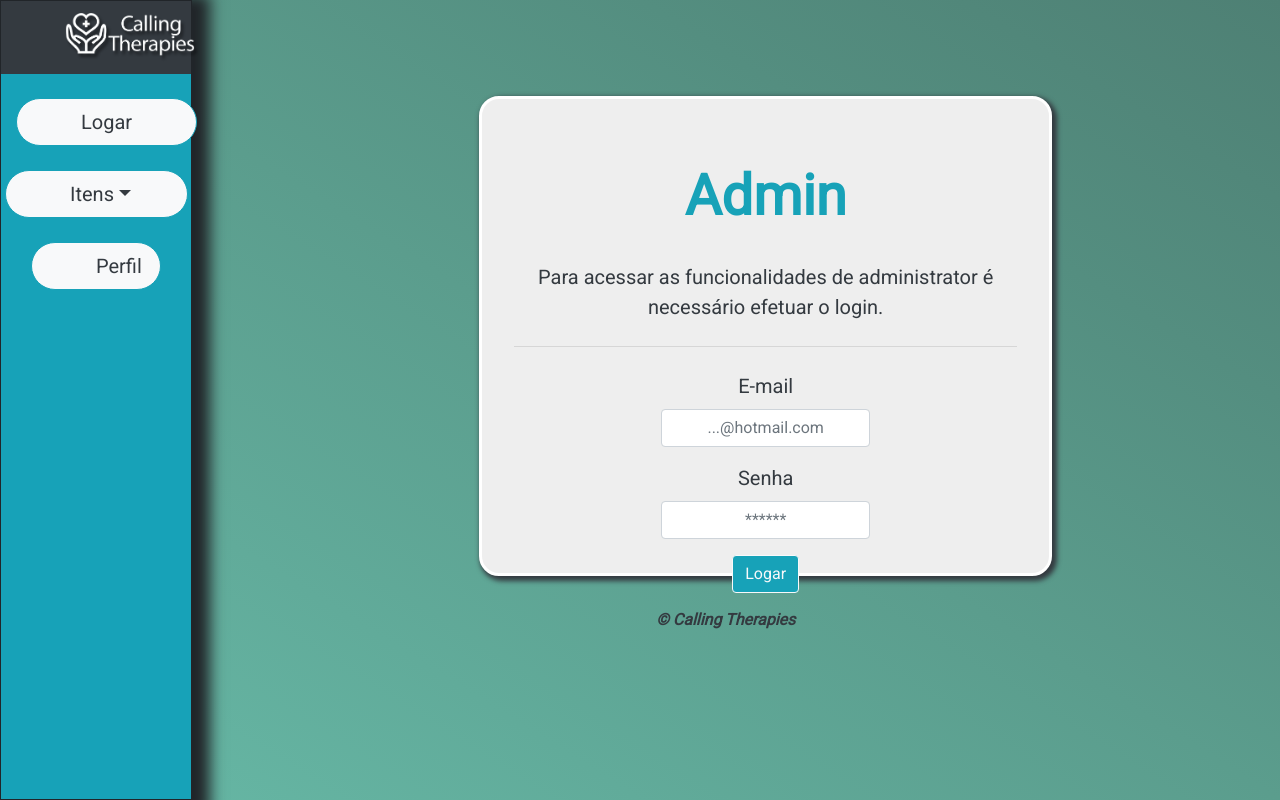
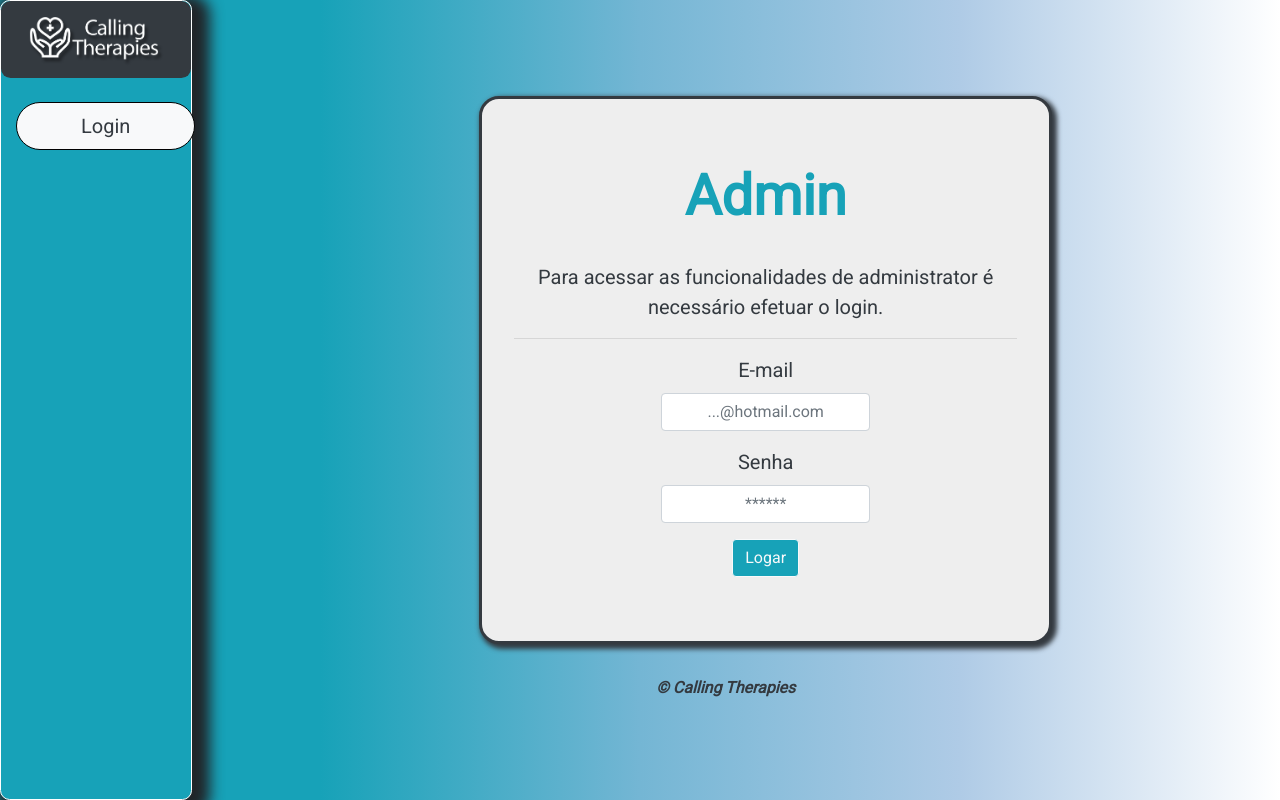
Before and after one commit to terrotar/OPE, a Flask app: page /admin/ in a window 1280 px wide. Run offline with Flask 2, Linux system fonts and the light colour scheme; some libraries are stand-ins or nearby versions.

Commit message:
Home de admin finalizada; Página de produtos naturais criada com todas funcionalidades, exceto alterar produto.

```diff
--- a/app/blueprints/admin/routes.py
+++ b/app/blueprints/admin/routes.py
@@ -1,5 +1,5 @@
 
-from flask import Blueprint, render_template, request, redirect
+from flask import Blueprint, render_template, request, redirect, url_for
 
 from flask_login import login_user, logout_user, current_user
 
@@ -17,24 +17,24 @@ import requests
 admin = Blueprint('admin', __name__,
                   url_prefix="/admin",
                   template_folder="../../templates",
-                  static_folder="../../estatic")
+                  static_folder="../../static")
 
 
 # URL homepage admin
 @admin.route('/', methods=['GET', 'POST'])
 def index():
     if(request.method == 'GET'):
-        return render_template('admin/admin.html')
+        return render_template('admin/index.html')
     if(request.method == 'POST'):
         email = request.form['email']
         password = request.form['password']
     func = User.query.filter_by(email=email).first()
     if(not func or not func.verify_password(password) or func.user_type != "admin"):
-        return render_template('index_admin.html',
+        return render_template('admin/index.html',
                                error=True)
     else:
         login_user(func)
-        return render_template('index_admin.html')
+        return render_template('admin/index.html')
 
 
 # URL to logout Admin/funcionario
@@ -42,18 +42,24 @@ def index():
 def logout():
     logout_user()
     return redirect('/admin')
-    # return render_template('index_admin.html')
 
 
 # PRODUCT
 
 
+# Index Products
+@admin.route('/products', methods=['GET'])
+def admin_products():
+    if (request.method == 'GET'):
+        return render_template('admin/products/products.html')
+
+
 # READ all products
-@admin.route('/products', methods=['GET', 'POST'])
+@admin.route('/products/list', methods=['GET'])
 def list_products():
     if (request.method == 'GET'):
         all_products = Product.query.all()
-        return render_template('products.html',
+        return render_template('admin/products/products.html',
                                all_products=all_products)
 
 
@@ -67,14 +73,15 @@ def delete_product(id_product):
             db.session.commit()
             return redirect('/admin/products')
         else:
-            return {'Error': 'id_product não existe no banco de dados.'}
+            return redirect(url_for('admin.list_products'))
 
 
 # Add new product
 @admin.route('/add/product', methods=['GET', 'POST'])
 def add_product():
     if (request.method == 'GET'):
-        return render_template('new_product.html')
+        return render_template('admin/products/products.html',
+                               new_product=True)
     if (request.method == 'POST'):
         name = request.form['name']
         description = request.form['description']
--- a/app/blueprints/home/routes.py
+++ b/app/blueprints/home/routes.py
@@ -4,7 +4,7 @@ from flask import Blueprint, render_template, request
 # Instancia do Blueprint home
 home = Blueprint('home', __name__,
                  template_folder="../../templates",
-                 static_folder="../../estatic")
+                 static_folder="../../static")
 
 
 # URL da homepage
--- a/app/blueprints/login/routes.py
+++ b/app/blueprints/login/routes.py
@@ -14,7 +14,7 @@ from app.models.cart_therapy import Cart_Therapy
 # Instancia do Blueprint login
 login = Blueprint('login', __name__,
                   template_folder="../../templates",
-                  static_folder="../../estatic")
+                  static_folder="../../static")
 
 
 @login.route('/login', methods=['GET', 'POST'])
@@ -34,7 +34,7 @@ def log_user():
             user = User.query.get(user_id)
             user.set_age()
             db.session.commit()
-            return render_template('index.html')
+            return redirect(url_for('home.index'))
 
 
 @login.route('/logout', methods=['GET'])
--- a/app/blueprints/register/routes.py
+++ b/app/blueprints/register/routes.py
@@ -12,7 +12,7 @@ import datetime
 # Instancia do Blueprint register
 register = Blueprint('register', __name__,
                      template_folder="../../templates",
-                     static_folder="../../estatic")
+                     static_folder="../../static")
 
 
 @register.route('/cadastrar', methods=['GET', 'POST'])
--- a/app/static/css/admin.css
+++ b/app/static/css/admin.css
@@ -12,7 +12,8 @@ html {
 
 body {
     /*background-image: linear-gradient(to right top, #17a2b8, #009de1, #008fff, #8c6eff, #ec00d8) !important;*/
-    background-image: linear-gradient(to right top, #67baa7, #61ab9a, #5b9d8d, #548e80, #4e8074);
+    /*background-image: linear-gradient(to right top, #67baa7, #61ab9a, #5b9d8d, #548e80, #4e8074);*/
+    background-image: linear-gradient(to right, #17a2b8, #17a2b8, #74b6d4, #afcbe6, #ffffff);
     height: 100%;
     margin: 0;
     background-repeat: no-repeat;
@@ -21,22 +22,34 @@ body {
 
 .jumbotron-admin {
     background-color: #eee !important;
-    border: 3px solid #ffffff !important;
+    border: 3px solid #343a40 !important;
     box-shadow: 3px 3px 5px 2px !important;
     border-radius: 1.25rem !important;
     margin-top: 6rem !important;
     margin-left: 17rem !important;
     width: 80% !important;
-    height: 30rem !important;
+    min-height: 32rem !important;
 }
 
 .wrapper {
     width: 15%;
-    border: 1px solid;
+    border: 1px #ffffff solid;
     box-shadow: 7px 5px 14px 11px !important;
+    border-radius: 0.6rem !important;
+}
+
+.wrapper .sidebar-header {
+    border-radius: 0.6rem !important;
 }
 
 .wrapper .btn-sidebar {
+    padding: 0.5rem 4rem;
+    border-radius: 2rem !important;
+    border: 1px rgb(0, 0, 0) solid;
+}
+
+
+.btn-product {
     padding: 0.5rem 4rem;
     border-radius: 2rem !important;
 }
@@ -54,3 +67,7 @@ body {
 .btn-perfil {
     width: 72% !important;
 }
+
+.list-products {
+    height: 11rem !important;
+}
--- a/app/templates/admin/admin_base.html
+++ b/app/templates/admin/base.html
@@ -20,18 +20,17 @@
     <div class="wrapper bg-info">
         <!-- Sidebar -->
         <nav id="sidebar">
-            <div class="sidebar-header py-1 px-3 bg-dark align-center text-white font-weight-bold">
-                <img src="../../static/img/Nav/logo.png" class="ml-5 my-2 mt-1" width="135" />
+            <div class="sidebar-header py-1 pt-2 px-3 bg-dark text-white font-weight-bold col-12 mx-auto text-center">
+                <a href='{{ url_for("admin.index") }}'><img src="../../static/img/Nav/logo.png" class="ml-5 my-2 mt-1 mx-auto" width="135" /></a>
             </div>
 
             <ul class="list-unstyled components text-white">
 
 
-
+            {% if current_user.is_authenticated %}
             <div class="container text-center mt-4">
-                    <a class="btn btn-lg btn-sidebar bg-light btn-outline-info txt-center text-dark" href='#'>Logar</a>
+                <a class="btn btn-lg btn-sidebar bg-light btn-outline-info txt-center text-dark" href="{{ url_for('admin.logout') }}">Logout</a>
             </div>
-
 
             <li class="text-center mr-2">
                 <a href="#" data-target="#pageSubmenu" data-toggle="collapse" aria-expanded="false" class="dropdown-toggle text-center ml-1 mt-4 btn btn-lg btn-sidebar bg-light btn-outline-info txt-center text-dark btn-itens">Itens</a>
@@ -40,20 +39,31 @@
                         <a href="#" class="btn btn-sm btn-sidebar bg-dark btn-outline-info txt-center text-white mt-1">Terapias</a>
                     </li>
                     <li>
-                            <a href="#" class="btn btn-sm btn-sidebar bg-dark btn-outline-info txt-center text-white my-1">Produtos Naturais</a>
+                        <a href="{{ url_for('admin.admin_products') }}" class="btn btn-sm btn-sidebar bg-dark btn-outline-info txt-center text-white my-1">Produtos Naturais</a>
                     </li>
                 </ul>
             </li>
+
 
 
             <div class="container text-center mt-4">
                 <a class=" btn btn-lg btn-sidebar bg-light btn-outline-info txt-center text-dark btn-perfil" href='#'>Perfil</a>
             </div>
 
+            {% else %}
+
+            <div class="container text-center mt-4">
+                <a class="btn btn-lg btn-sidebar bg-light btn-outline-info txt-center text-dark" href='#'>Login</a>
+            </div>
+
+            {% endif %}
+
+
             </ul>
         </nav>
 
     </div>
+
 
 
     {% block body %} {% endblock %}
--- a/app/templates/admin/admin.html
+++ b/app/templates/admin/index.html
@@ -1,4 +1,4 @@
-{%  extends "admin/admin_base.html" %}
+{%  extends "admin/base.html" %}
 
 {% block head %}
     <title>Admin - Homepage</title>
@@ -10,17 +10,40 @@
     <div class="container col-7">
 
 
+
         <div class="jumbotron jumbotron-admin text-dark bt-5">
+
+        {% if current_user.is_authenticated %}
+
+
+        <h1 class="display-4 text-center text-info font-weight-bold">Bem-vindo, {{ current_user.fname }}!</h1>
+            <br>
+            <p class="lead text-center">Para navegar na página utilize a barra de navegação na lateral esquerda.</p>
+            {% if error %}
+            <p class="lead text-center font-weight-bold">E-mail e/ou Senha incorreto(s).</p>
+            {% endif %}
+
+            <hr class="my-3">
+
+
+        {% else %}
+
+
             <h1 class="display-4 text-center text-info font-weight-bold">Admin</h1>
             <br>
             <p class="lead text-center">Para acessar as funcionalidades de administrator é necessário efetuar o login.</p>
-            <hr class="my-4">
+            {% if error %}
+            <p class="lead text-center font-weight-bold">E-mail e/ou Senha incorreto(s).</p>
+            {% endif %}
+
+            <hr class="my-3">
+
 
 
         <!-- Login Form -->
         <div class="container d-flex align-items-center justify-content-center">
 
-            <form action="#" class="" method="GET">
+            <form action="{{ url_for('admin.index') }}" class="" method="POST">
 
                 <div class="form-group lead text-center">
                 <label for="email">E-mail</label>
@@ -42,6 +65,10 @@
           </div>
           <!-- Login Form -->
 
+
+          {% endif %}
+
+
     </div>
     <!-- jumbotron box -->
 
@@ -49,4 +76,5 @@
         <p class="text-center mt-2 ml-5 pl-5"><i class="ml-5 pl-5 text-dark font-weight-bold copyright">&copy; Calling Therapies</i></p>
     </div>
 
+
 {% endblock %}
--- a/app/templates/login/login.html
+++ b/app/templates/login/login.html
@@ -203,7 +203,7 @@
 
 
         {% if error %}
-            <h3><strong>E-mail ou Senha incorreto(s).</strong></h3>
+            <h3><strong>E-mail e/ou Senha incorreto(s).</strong></h3>
             <br>
         {% endif %}
 
--- a/app/templates/register.html
+++ b/app/templates/register.html
@@ -7,7 +7,7 @@
 
 {% block body %}
 
-<main role="main" style="margin-bottom: 14.98rem;">
+<main role="main" style="margin-bottom: 20.73rem;">
 
     <!-- box-login -->
     <div class="container col-md-6 mx-auto">
@@ -17,7 +17,7 @@
 
 
         {% if check_error %}
-            <h3><strong>E-mail ou CPF já cadastrados no sistema.</strong></h3>
+            <h3><strong>E-mail e/ou CPF já cadastrado(s) no sistema.</strong></h3>
             <br>
         {% endif %}
 
```
Also changed, not shown: app/templates/admin/products/products.html (added, +102 -0 lines), app/templates/base.html (+15 -14 lines). Lines whose indentation alone changed are shown as unchanged.
